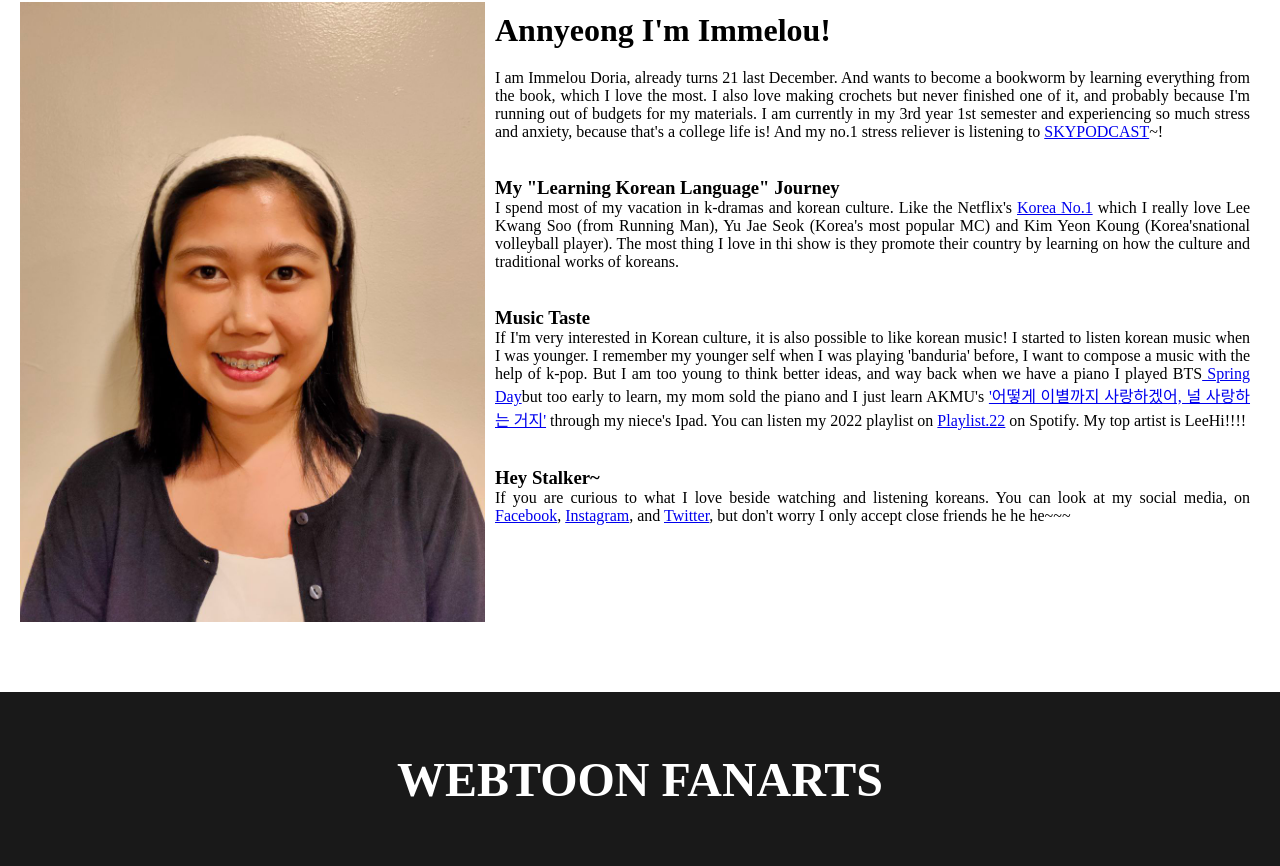
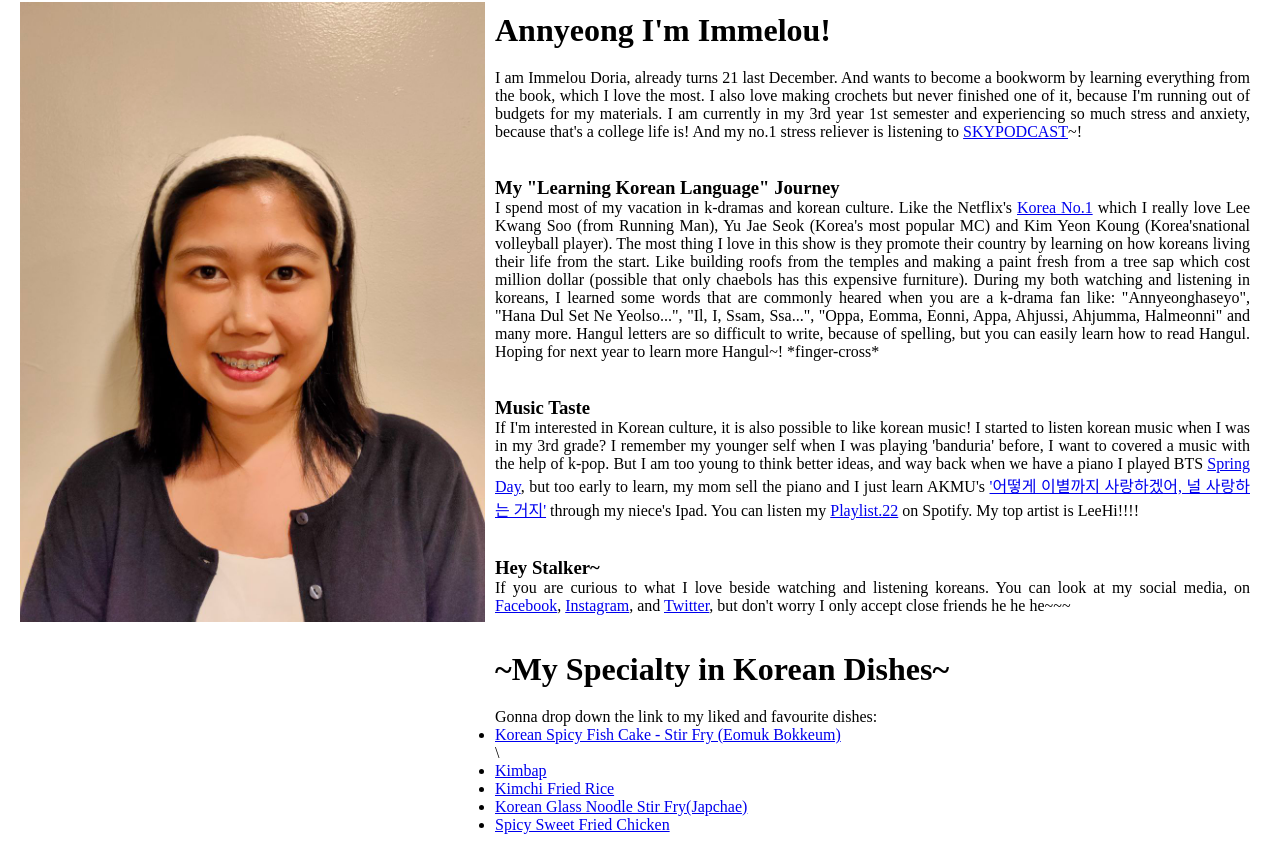
Before and after one commit to immelou/personalwebsite, a plain HTML site: page index.html in a window 1280 px wide. Shown: the part 1054-1920 px from the top of the page. Drawn offline with Linux system fonts and the light colour scheme.

Commit message:
update index

```diff
--- a/index.html
+++ b/index.html
@@ -35,7 +35,7 @@
                 <h2>Annyeong I'm Immelou!</h2>
                 <p> I am Immelou Doria, already turns 21 last December. And wants to become a
                     bookworm by learning everything from the book, which I love the most. I also
-                    love making crochets but never finished one of it, and probably because I'm
+                    love making crochets but never finished one of it, because I'm
                     running out of budgets for my materials. I am currently in my 3rd year 1st
                     semester and experiencing so much stress and anxiety, because that's a college
                     life is! And my no.1 stress reliever is listening to <a href="https://open.spotify.com/show/6CTPNZf8oOSfzGX6r3LQYS?si=3f93f623b0c64627">
@@ -47,17 +47,24 @@
                     <a href="https://www.netflix.com/ph-en/title/81610166">Korea No.1</a>
                     which I really love Lee Kwang Soo (from Running Man), Yu Jae Seok (Korea's most
                     popular MC) and Kim Yeon Koung (Korea'snational volleyball player). The most thing
-                    I love in thi show is they promote their country by learning on how the culture and
-                    traditional works of koreans.
+                    I love in this show is they promote their country by learning on how koreans living
+                    their life from the start. Like building roofs from the temples and making a paint
+                    fresh from a tree sap which cost million dollar (possible that only chaebols has this
+                    expensive furniture). During my both watching and listening in koreans, I learned some
+                    words that are commonly heared when you are a k-drama fan like: "Annyeonghaseyo",
+                    "Hana Dul Set Ne Yeolso...", "Il, I, Ssam, Ssa...", "Oppa, Eomma, Eonni, Appa, Ahjussi,
+                    Ahjumma, Halmeonni" and many more. Hangul letters are so difficult to write, because of
+                    spelling, but you can easily learn how to read Hangul. Hoping for next year to learn more
+                    Hangul~! *finger-cross*
                 </p>
                 <br></br>
                 <h3>Music Taste</h3>
-                <p>If I'm very interested in Korean culture, it is also possible to like korean music!
-                    I started to listen korean music when I was younger. I remember my younger self when
-                    I was playing 'banduria' before, I want to compose a music with the help of k-pop. But
-                    I am too young to think better ideas, and way back when we have a piano I played BTS<a href="https://www.youtube.com/watch?v=xEeFrLSkMm8">
-                    Spring Day</a>but too early to learn, my mom sold the piano and I just learn AKMU's <a href="https://www.youtube.com/watch?v=m3DZsBw5bnE">
-                    '어떻게 이별까지 사랑하겠어, 널 사랑하는 거지'</a> through my niece's Ipad. You can listen my 2022 playlist on <a href="https://open.spotify.com/playlist/2zotyWbSsJjbULWulsLLo4?si=583b7c7374b04985&pt=db755942b5de77a41ecbfc6bef75f36a">
+                <p>If I'm interested in Korean culture, it is also possible to like korean music!
+                    I started to listen korean music when I was in my 3rd grade? I remember my younger self when
+                    I was playing 'banduria' before, I want to covered a music with the help of k-pop. But
+                    I am too young to think better ideas, and way back when we have a piano I played BTS <a href="https://www.youtube.com/watch?v=xEeFrLSkMm8">
+                    Spring Day</a>, but too early to learn, my mom sell the piano and I just learn AKMU's <a href="https://www.youtube.com/watch?v=m3DZsBw5bnE">
+                    '어떻게 이별까지 사랑하겠어, 널 사랑하는 거지'</a> through my niece's Ipad. You can listen my <a href="https://open.spotify.com/playlist/2zotyWbSsJjbULWulsLLo4?si=583b7c7374b04985&pt=db755942b5de77a41ecbfc6bef75f36a">
                     Playlist.22</a> on Spotify. My top artist is LeeHi!!!!
                 </p> <br></br>
                 <h3>Hey Stalker~</h3>
@@ -65,6 +72,16 @@
                     social media, on <a href="https://www.facebook.com/sweetsizzilin/">Facebook</a>, <a href="https://www.instagram.com/hi.iceyyy/">Instagram</a>, and
                     <a href="https://twitter.com/hiceyyyy">Twitter</a>, but don't worry I only accept close friends he he he~~~
                 </p>
+                <br></br>
+                <h2>~My Specialty in Korean Dishes~</h2>
+                <p>Gonna drop down the link to my liked and favourite dishes:</p>
+                <ul>
+                    <li> <a href="https://seasonedbyjin.com/korean-spicy-fish-cake-stir-fry-eomuk-bokkeum/">Korean Spicy Fish Cake - Stir Fry (Eomuk Bokkeum)</a></li>\
+                    <li> <a href="https://mykoreankitchen.com/easy-kimbap/">Kimbap</a></li>
+                    <li> <a href="https://mykoreankitchen.com/kimchi-fried-rice/">Kimchi Fried Rice</a></li>
+                    <li> <a href="https://mykoreankitchen.com/korean-glass-noodle-stir-fry-japchae/">Korean Glass Noodle Stir Fry(Japchae)</a></li>
+                    <li> <a href="https://fb.watch/hSpb52dHOG/">Spicy Sweet Fried Chicken</a></li>
+                </ul>
             </div>
         </div>
     </section>
```
